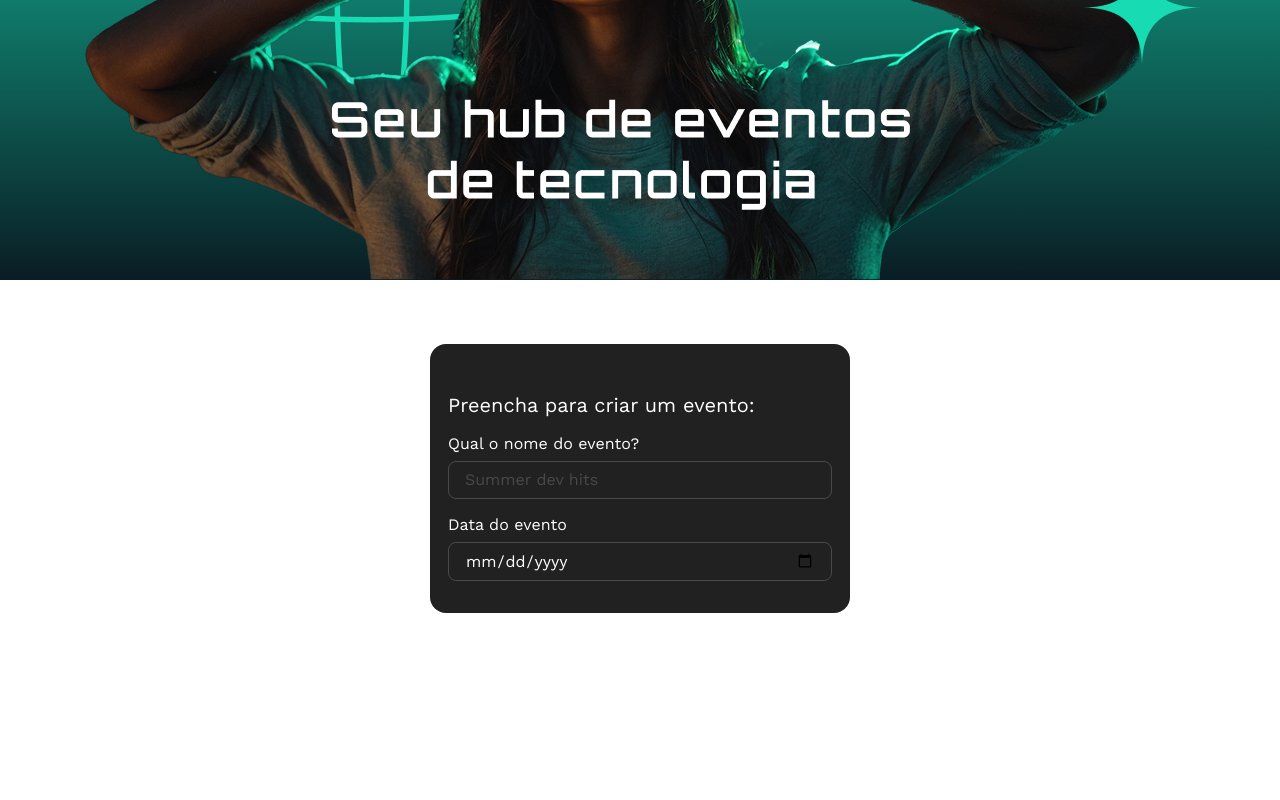
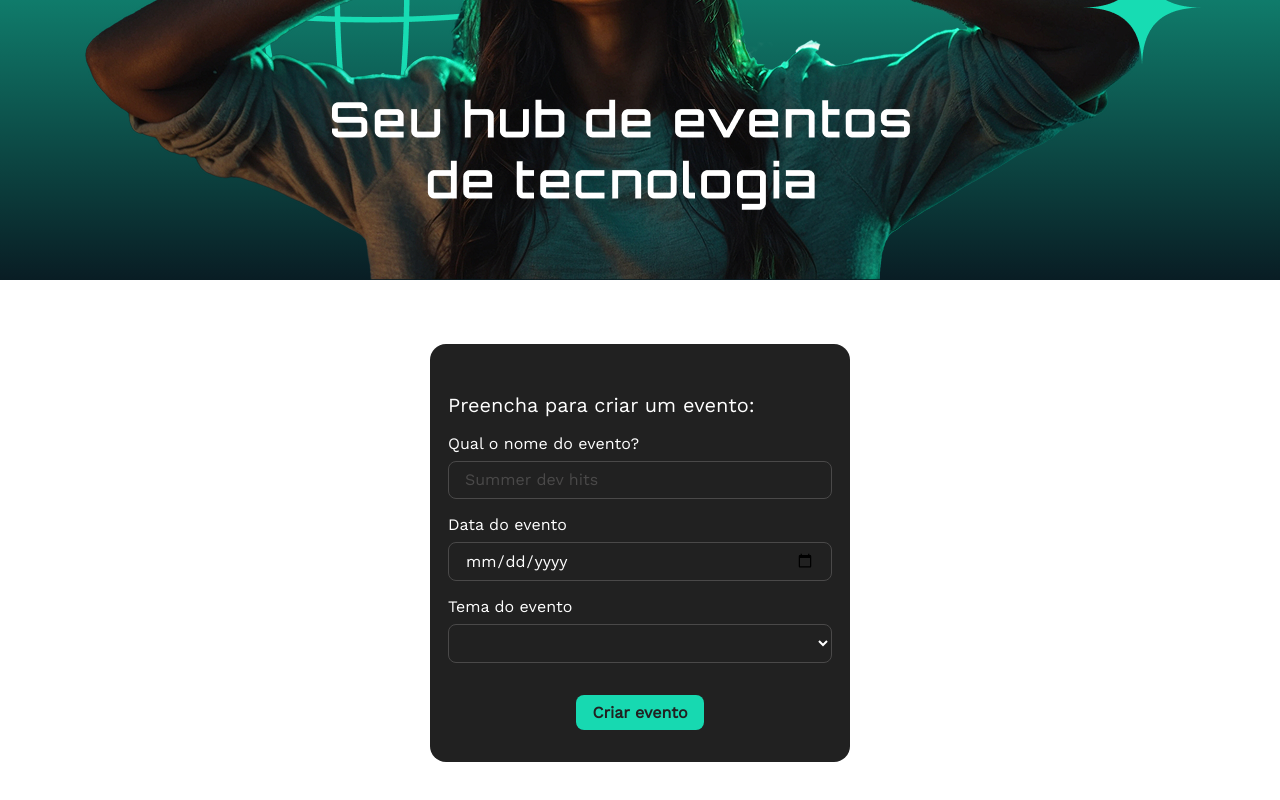
Before and after one commit to Gabriel-Borges-Damiani/tecboard-react, a React (Vite) app: page / in a window 1280 px wide. Shown: the part 403-1203 px from the top of the page. Before the commit the page ends 1080 px from the top, so only its background shows below. Built offline with nearby package versions, Linux system fonts and the light colour scheme.

Commit message:
Adicona componentes botao e lista suspensa ao formulario

```diff
--- /dev/null
+++ b/src/componentes/Botao/botao-estilos.css
@@ -0,0 +1,15 @@
+.botao {
+    font-weight: 600;
+    font-size: 16px;
+    line-height: 120%;
+    color: #212121;
+    padding: 8px 16px;
+    background-color: #17D9B1;
+    border-radius: 8px;
+    border: none;
+}
+
+.botao:hover {
+    opacity: 0.8;
+    cursor: pointer;
+}
--- /dev/null
+++ b/src/componentes/Botao/index.jsx
@@ -0,0 +1,9 @@
+import './botao-estilos.css'
+
+export function Botao({ children }) {
+    return (
+        <button className='botao'>
+            {children}
+        </button>
+    )
+}
--- a/src/componentes/FormularioDeEvento/formulario-de-evento-estilos.css
+++ b/src/componentes/FormularioDeEvento/formulario-de-evento-estilos.css
@@ -12,3 +12,8 @@
   flex-direction: column;
   gap: 16px;
 }
+
+.acoes {
+    margin-top: 32px;
+    text-align: center;
+}
--- a/src/componentes/FormularioDeEvento/index.jsx
+++ b/src/componentes/FormularioDeEvento/index.jsx
@@ -3,6 +3,9 @@
 import { CampoDeFormulario } from "../CampoDeFormulario";
 import { Label } from "../Label";
 import { TituloFormulario } from "../TituloFormulario";
+import { ListaSuspensa } from '../ListaSuspensa';
+import { Botao } from '../Botao';
+
 
 export function FormularioDeEvento(){
 
@@ -24,6 +27,17 @@
         </Label>
         <CampoDeEntrada type="date" id='dataEvento' placeholder='Summer dev hits' name='dataEvento'></CampoDeEntrada>
       </CampoDeFormulario>
+      <CampoDeFormulario>
+            <Label htmlFor="dataEvento">
+              Tema do evento
+            </Label>
+            <ListaSuspensa />
+          </CampoDeFormulario>
+        </div>
+        <div className='acoes'>
+          <Botao>
+            Criar evento
+          </Botao>
       </div>
     </form>
   )
--- /dev/null
+++ b/src/componentes/ListaSuspensa/index.jsx
@@ -0,0 +1,10 @@
+import './lista-suspensa-estilos.css'
+
+export function ListaSuspensa () {
+
+    return (
+        <select className='lista-suspensa-form'>
+            <option value=""></option>
+        </select>
+    )
+}
--- /dev/null
+++ b/src/componentes/ListaSuspensa/lista-suspensa-estilos.css
@@ -0,0 +1,10 @@
+.lista-suspensa-form {
+    border-radius: 8px;
+    background-color: transparent;
+    border: 1px solid #4A4949;
+    font-weight: 400;
+    font-size: 16px;
+    line-height: 120%;
+    color: #ffffff;
+    padding: 8px 16px;
+}
```
